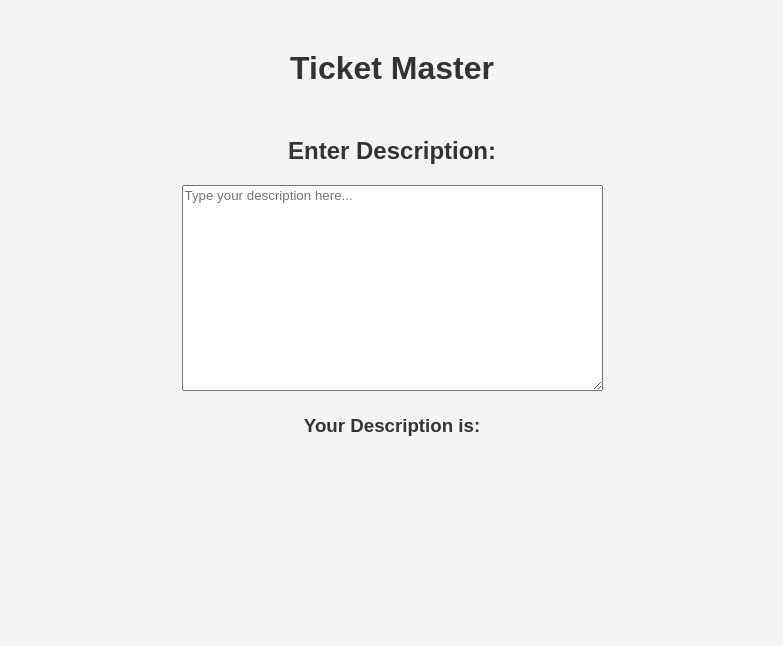
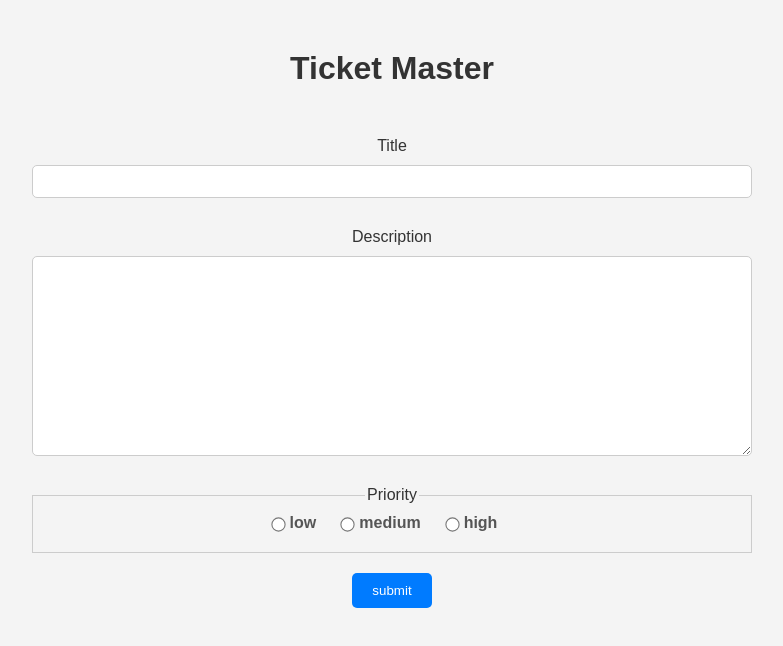
Before and after one commit to lakshmi-b01/ticket-master, a React (Create React App) app: page / in a window 1280 px wide. Shown: the top 646 px of the page, without its empty margins (248-1031 px from the left). Built offline with nearby package versions, Linux system fonts and the light colour scheme.

Commit message:
Added reducer code for Adding and showing tickets

```diff
--- a/src/App.js
+++ b/src/App.js
@@ -1,14 +1,31 @@
-import logo from './logo.svg';
-import './App.css';
-import './styles.css';
-import TicketForm from './components/TicketForm';
+import logo from "./logo.svg";
+import "./App.css";
+import "./styles.css";
+import TicketForm from "./components/TicketForm";
+import ticketReducer from "./reducers/ticketReducer";
+import { useReducer } from "react";
+import TicketList from "./components/TicketList";
 
 function App() {
+  const initialState = { tickets: [] };
+
+  const [state, dispatch] = useReducer(ticketReducer, initialState);
+
   return (
     <div className="App">
-      <div className='container'>
+      <div className="container">
         <h1>Ticket Master</h1>
-        <TicketForm></TicketForm>
+        <TicketForm dispatch={dispatch}></TicketForm>
+
+        {state.tickets.length > 0 && (
+          <div className="results">
+            <h2>All Tickets</h2>
+            <TicketList
+              tickets={state.tickets}
+              dispatch={dispatch}
+            ></TicketList>
+          </div>
+        )}
       </div>
     </div>
   );
--- a/src/components/TicketForm.js
+++ b/src/components/TicketForm.js
@@ -1,35 +1,95 @@
 import React, { useState } from "react";
 
-export default function TicketForm() {
-
-    const [title, setTitle] = useState('');
-    const [description, setDescription] = useState('');
-    const [priority, setPriority] = useState('1');
+export default function TicketForm({dispatch}) {
+  const [title, setTitle] = useState("");
+  const [description, setDescription] = useState("");
+  const [priority, setPriority] = useState("");
 
   const priorityLabels = {
-        1: 'low',
-        2: 'medium',
-        3: 'high'
+    1: "low",
+    2: "medium",
+    3: "high",
   };
 
-    const handleInputChange = (event) => {
+  const clearForm = () => {
+    setTitle("");
+    setDescription("");
+    setPriority("1");
+  };
+
+  const handleSubmit = (event) => {
+    event.preventDefault();
+
+    const ticketData = {
+      id: new Date().toISOString,
+      title,
+      description,
+      priority,
+    };
+
+    dispatch({
+      type:"ADD_TICKET",
+      payload: ticketData
+    });
+
+    clearForm();
+  };
+
+  const handleDescriptionChange = (event) => {
     setDescription(event.target.value);
+  };
+
+  const handleTitleChange = (event) => {
+    setTitle(event.target.value);
+  };
+
+  const handlePriorityChange = (event) => {
+    setPriority(event.target.value)
   };
 
   return (
     <div>
-        <h2>Enter Description:</h2>
+      <form onSubmit={handleSubmit} className="ticket-form">
+        <div>
+          <label>Title</label>
+          <input
+            type="input"
+            value={title}
+            className="form-input"
+            onChange={handleTitleChange}
+          ></input>
+        </div>
+
+        <div>
+          <label>Description</label>
           <textarea
+            type="input"
             value={description}
-          onChange={handleInputChange}
-          placeholder="Type your description here..."
-          rows="4"
-          cols="50"
-        />
-        <div style={{ marginTop: "20px" }}>
-          <h3>Your Description is:</h3>
-          <p>{description}</p>
+            className="form-input"
+            onChange={handleDescriptionChange}
+          ></textarea>
         </div>
+
+        <fieldset className="priority-fieldset">
+          <legend>Priority</legend>
+
+          {Object.entries(priorityLabels).map(([value, label]) => (
+            <label key={value} className="priority-label">
+              <input
+                type="radio"
+                value={value}
+                checked={priority === value}
+                className="priority-input"
+                onChange={handlePriorityChange}
+              ></input>
+              {label}
+            </label>
+          ))}
+        </fieldset>
+
+        <button type="submit" className="button">submit</button>
+
+      </form>
     </div>
   );
 }
--- /dev/null
+++ b/src/components/TicketItem.js
@@ -0,0 +1,22 @@
+import React from "react";
+
+export default function TicketItem({ticket, dispatch}){
+
+    const {id, title, description, priority} = ticket;
+
+    const priorityClass = {
+        1: "priority-low",
+        2: "priority-medium",
+        3: "priority-high"
+    };
+
+    return (
+        <div className="ticket-item">
+            <div className={`priority-dot ${priorityClass[ticket.priority]}`}></div>
+
+            <h3>{title}</h3>
+            <p>{description}</p>
+        </div>
+    );
+
+}
--- /dev/null
+++ b/src/components/TicketList.js
@@ -0,0 +1,14 @@
+import React from "react";
+import TicketItem from "./TicketItem";
+
+export default function TicketList({tickets, dispatch}){
+    return (
+        <div className="ticket-list">
+        {
+            tickets.map(ticket => (
+                <TicketItem key={tickets.id} ticket={ticket} dispatch={dispatch}></TicketItem>
+            ))
+        }
+        </div>
+    );
+}
--- /dev/null
+++ b/src/reducers/ticketReducer.js
@@ -0,0 +1,22 @@
+export default function ticketReducer(state, action) {
+  switch (action.type) {
+    case "ADD_TICKET":
+      return { ...state, tickets: [...state.tickets, action.payload] };
+    case "UPDATE_TICKET":
+      return {
+        ...state,
+        tickets: state.tickets.map((ticket) =>
+          ticket.id === action.payload.id ? action.payload : ticket
+        )
+      };
+    case "DELETE_TICKET":
+      return {
+        ...state,
+        tickets: state.tickets.filter((ticket) =>
+          ticket.id != action.payload.id
+        )
+      };
+    default:
+      return state;
+  }
+}
```
Lines whose indentation alone changed are shown as unchanged.
